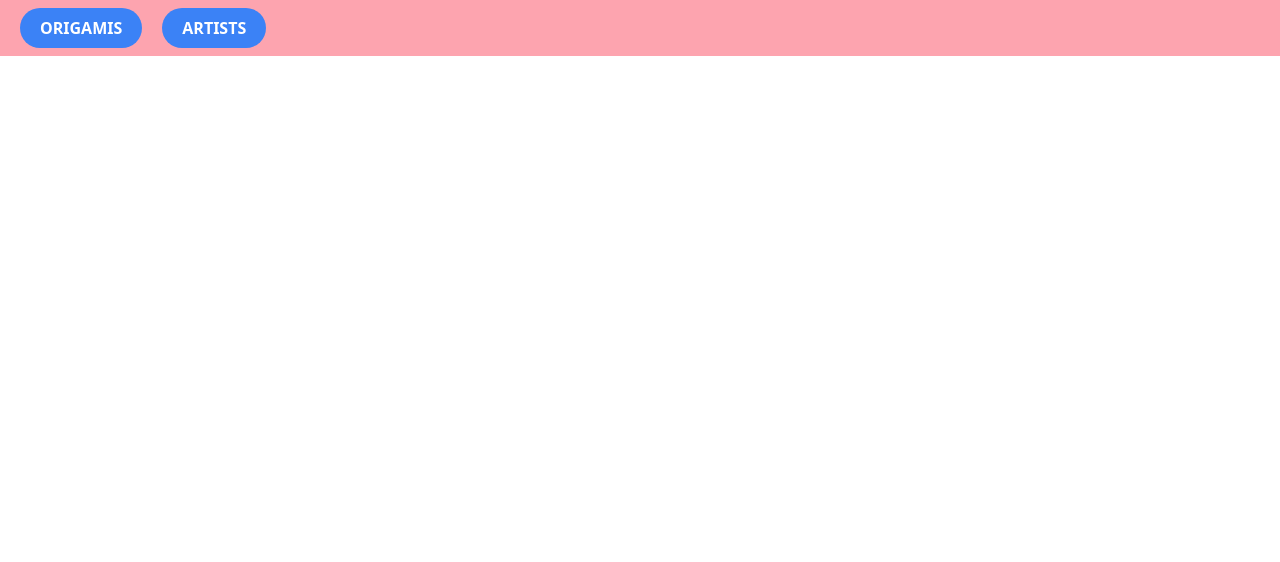
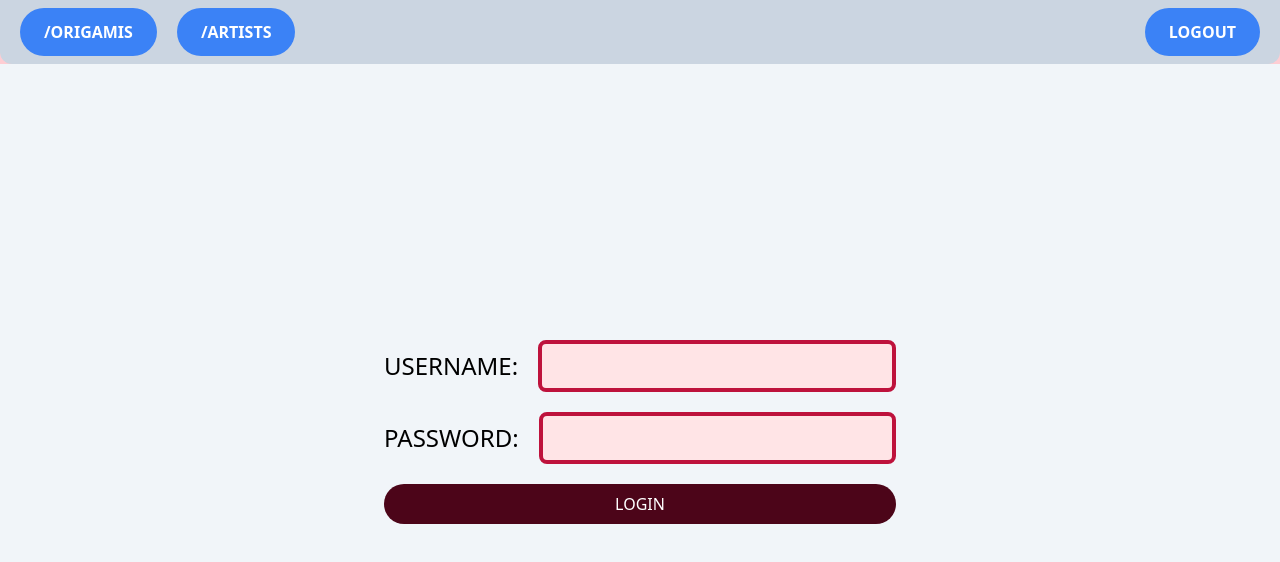
Before and after one commit to reberh00/Chocolate-Store, a React (Vite) app in the folder frontend/: page /login in a window 1280 px wide. Before the commit this address had no page. Shown: the top 562 px of the page. Built offline with nearby package versions, Linux system fonts and the light colour scheme.

Commit message:
Login form and auth context

```diff
--- a/frontend/src/App.jsx
+++ b/frontend/src/App.jsx
@@ -5,22 +5,48 @@ import UserSessionProvider from "./hooks/useUserSession";
 import { OrigamiDetails } from "./components/Origami/OrigamiDetails.jsx";
 import { OrigamiForm } from "./components/Origami/OrigamiForm.jsx";
 import { NavigationBar } from "./components/NavigationBar/NavigationBar.jsx";
+import { Login } from "./components/Login/Login.jsx";
 
 function App() {
   return (
     <Router>
       <UserSessionProvider>
-        <div className="w-screen h-screen overflow-hidden flex flex-col">
+        <div className="w-screen h-screen max-h-screen overflow-hidden flex flex-col bg-rose-200">
           <NavigationBar />
           <Routes>
-            <Route path="/origamis" element={<OrigamiList />} />
-            <Route path="/origamis/:origamiId" element={<OrigamiDetails />} />
-
-            <Route path="/origamis/create" element={<OrigamiForm />} />
+            <Route path="/login" element={<Login />} />
 
             <Route
+              path="/origamis"
+              element={
+                <ProtectedRoute>
+                  <OrigamiList />
+                </ProtectedRoute>
+              }
+            />
+            <Route
+              path="/origamis/:origamiId"
+              element={
+                <ProtectedRoute>
+                  <OrigamiDetails />
+                </ProtectedRoute>
+              }
+            />
+            <Route
+              path="/origamis/create"
+              element={
+                <ProtectedRoute>
+                  <OrigamiForm />
+                </ProtectedRoute>
+              }
+            />
+            <Route
               path="/origamis/:origamiId/update"
-              element={<OrigamiForm />}
+              element={
+                <ProtectedRoute>
+                  <OrigamiForm />
+                </ProtectedRoute>
+              }
             />
           </Routes>
         </div>
--- a/frontend/src/components/Login/Login.jsx
+++ b/frontend/src/components/Login/Login.jsx
@@ -8,52 +8,59 @@ export function Login() {
     handleSubmit,
     formState: { errors },
   } = useForm();
-  const { setUserSession } = useUserSession();
+  const { login } = useUserSession();
   const onSubmit = async (data) => {
-    const response = await axios.post("http://localhost:5555/users/login", {
-      userName: data.userName,
-      password: data.password,
+    const response = await axios.post(
+      "https://fuzzy-guide-7jgwrqp57pxf44r-5111.app.github.dev/users/login",
+      {
+        username: data.username,
+        password: data.password,
+      },
+    );
+    console.log(response);
+    login({
+      token: response.data.token,
+      username: response.data.username,
+      firstName: response.data.firstName,
+      role: response.data.role,
     });
-    console.log(response);
-    setUserSession(response.data.token);
   };
 
   return (
-    <div className="max-w-96 mx-auto">
-      <p className="text-3xl uppercase text-center">Login</p>
-
+    <div className="h-full w-full bg-slate-100">
       <form
-        className="flex flex-col space-y-5"
+        className="flex flex-col justify-center space-y-5 w-2/5 overflow-hidden m-auto h-full"
         onSubmit={handleSubmit(onSubmit)}
       >
-        <div className="flex flex-col">
-          <label className="text-2xl">Username</label>
+        <div className="flex flex-row items-center space-x-5">
+          <label className="text-2xl uppercase font-medium">Username:</label>
           <input
-            autoComplete={"on"}
-            className="bg-slate-200 p-2"
-            {...register("userName", { required: true })}
+            className="text-xl bg-rose-100 p-2 grow border-rose-700 border-4 rounded-lg"
+            {...register("username", { required: true })}
           />
-          {errors.userName && (
+          {errors.username && (
             <span className="text-red-600">Username is required!</span>
           )}
         </div>
 
-        <div className="flex flex-col">
-          <label className="text-2xl">Password</label>
+        <div className="flex flex-row items-center space-x-5">
+          <label className="text-2xl uppercase font-medium">Password:</label>
           <input
             type="password"
-            className="bg-slate-200 p-2"
+            className="text-xl bg-rose-100 p-2 grow border-rose-700 border-4 rounded-lg"
             {...register("password", { required: true })}
           />
           {errors.password && (
-            <span className="text-red-600">Password is required!</span>
+            <span className="text-red-600">Password of folds is required!</span>
           )}
         </div>
 
-        <input
-          className="bg-blue-500 p-2 font-medium text-white upercase"
+        <button
+          className="bg-rose-950 rounded-full uppercase p-2 font-medium text-white upercase w-full"
           type="submit"
-        />
+        >
+          Login
+        </button>
       </form>
     </div>
   );
--- a/frontend/src/components/NavigationBar/NavigationBar.jsx
+++ b/frontend/src/components/NavigationBar/NavigationBar.jsx
@@ -1,29 +1,45 @@
 import { useNavigate } from "react-router-dom";
+import { useUserSession } from "../../hooks/useUserSession";
 
 export function NavigationBar() {
   const navigate = useNavigate();
-  function handleChocolates() {
+  const { logout, userSession } = useUserSession();
+  function handleOrigamis() {
     navigate(`/origamis`);
   }
-  function handleManufacturers() {
+  function handleArtists() {
     navigate(`/artists`);
   }
 
   return (
-    <div className="shrink flex flex-row justify-start space-x-5 px-5 py-2 w-full bg-rose-300">
+    <div className="flex flex-row justify-between px-5 py-2 w-full rounded-b-xl bg-slate-300">
+      <div className="flex flex-row justify-start space-x-5">
         <button
-        className={`px-5 py-2 text-white bg-blue-500 font-bold rounded-full uppercase`}
-        onClick={handleChocolates}
+          className={`px-6 py-3 text-white bg-blue-500 font-bold rounded-full uppercase`}
+          onClick={handleOrigamis}
         >
-        Origamis
+          /Origamis
         </button>
 
         <button
-        className={`px-5 py-2 text-white bg-blue-500 font-bold rounded-full uppercase`}
-        onClick={handleManufacturers}
+          className={`px-6 py-3 text-white bg-blue-500 font-bold rounded-full uppercase`}
+          onClick={handleArtists}
         >
-        Artists
+          /Artists
         </button>
+      </div>
+
+      <div className="flex flex-row justify-end space-x-5">
+        <p className={`px-6 py-3 text-blue-800 font-bold uppercase`}>
+          {userSession?.username}
+        </p>
+        <button
+          className={`px-6 py-3 text-white bg-blue-500 font-bold rounded-full uppercase`}
+          onClick={() => logout()}
+        >
+          Logout
+        </button>
+      </div>
     </div>
   );
 }
--- a/frontend/src/components/Origami/OrigamiCard.jsx
+++ b/frontend/src/components/Origami/OrigamiCard.jsx
@@ -11,7 +11,7 @@ export function OrigamiCard({
   return (
     <button
       onClick={onSelectOrigami}
-      className={`flex flex-row items-center overflow-hidden mx-2 mb-3 w-[30rem] max-w-[30rem] min-w-[30rem] rounded-full bg-rose-100 hover:cursor-pointer hover:bg-rose-200 ${isSelected && "bg-slate-200"}`}
+      className={`flex flex-row items-center overflow-hidden mx-2 mb-3 w-[30rem] max-w-[30rem] min-w-[30rem] rounded-full bg-rose-100 hover:cursor-pointer hover:bg-rose-300 ${isSelected && "bg-rose-300"}`}
     >
       <img
         className="w-1/4 block"
--- a/frontend/src/components/Origami/OrigamiList.jsx
+++ b/frontend/src/components/Origami/OrigamiList.jsx
@@ -48,11 +48,11 @@ export function OrigamiList() {
   }
 
   return (
-    <div className="grow flex flex-col w-full h-5/6 justify-between items-center bg-slate-300">
-      <p className="grow py-5 text-4xl text-center font-medium text-rose-900 w-fit">
+    <div className="overflow-auto grow flex flex-col w-full justify-between items-center">
+      <p className="py-5 text-4xl text-center font-medium text-rose-900">
         Origamis
       </p>
-      <div className="flex flex-wrap mx-auto overflow-y-scroll justify-center w-3/4">
+      <div className="flex flex-wrap mx-auto overflow-y-scroll justify-center w-full">
         {origamis.map((item) => (
           <OrigamiCard
             key={item._id}
--- a/frontend/src/components/Protected/ProtectedRoute.jsx
+++ b/frontend/src/components/Protected/ProtectedRoute.jsx
@@ -3,9 +3,9 @@ import { Navigate } from "react-router-dom";
 import { useUserSession } from "../../hooks/useUserSession";
 
 export const ProtectedRoute = ({ children }) => {
-  const { getUserSession } = useUserSession();
+  const { userSession } = useUserSession();
 
-  if (!getUserSession()) {
+  if (!userSession) {
     return <Navigate to="/login" />;
   }
 
--- /dev/null
+++ b/frontend/src/components/Register/Register.jsx
@@ -0,0 +1,25 @@
+import axios from "axios";
+import { useForm } from "react-hook-form";
+import { useUserSession } from "../../hooks/useUserSession";
+
+export function SignUp() {
+  const {
+    register,
+    handleSubmit,
+    formState: { errors },
+  } = useForm();
+  const { setUserSession } = useUserSession();
+  const onSubmit = async (data) => {
+    const response = await axios.post("http://localhost:5555/users/signup", {
+      username: data.username,
+      firstName: data.firstName,
+      lastName: data.lastName,
+      email: data.email,
+      password: data.password,
+    });
+    console.log(response);
+    setUserSession(response.data.token);
+  };
+
+  return <></>;
+}
--- a/frontend/src/components/SignUp/SignUp.jsx
+++ /dev/null
@@ -1,96 +0,0 @@
-import axios from "axios";
-import { useForm } from "react-hook-form";
-import { useUserSession } from "../../hooks/useUserSession";
-
-export function SignUp() {
-  const {
-    register,
-    handleSubmit,
-    formState: { errors },
-  } = useForm();
-  const { setUserSession } = useUserSession();
-  const onSubmit = async (data) => {
-    const response = await axios.post("http://localhost:5555/users/signup", {
-      userName: data.userName,
-      firstName: data.firstName,
-      lastName: data.lastName,
-      email: data.email,
-      password: data.password,
-    });
-    console.log(response);
-    setUserSession(response.data.token);
-  };
-
-  return (
-    <div className="max-w-96 mx-auto">
-      <p className="text-3xl uppercase text-center">Sign up</p>
-
-      <form
-        className="flex flex-col space-y-5"
-        onSubmit={handleSubmit(onSubmit)}
-      >
-        <div className="flex flex-col">
-          <label className="text-2xl">Username</label>
-          <input
-            autoComplete={"on"}
-            className="bg-slate-200 p-2"
-            {...register("userName", { required: true })}
-          />
-          {errors.userName && (
-            <span className="text-red-600">Username is required!</span>
-          )}
-        </div>
-        <div className="flex flex-col">
-          <label className="text-2xl">First name</label>
-          <input
-            autoComplete={"on"}
-            className="bg-slate-200 p-2"
-            {...register("firstName", { required: true })}
-          />
-          {errors.firstName && (
-            <span className="text-red-600">First name is required!</span>
-          )}
-        </div>
-        <div className="flex flex-col">
-          <label className="text-2xl">Last name</label>
-          <input
-            autoComplete={"on"}
-            className="bg-slate-200 p-2"
-            {...register("lastName", { required: true })}
-          />
-          {errors.lastName && (
-            <span className="text-red-600">Last name is required!</span>
-          )}
-        </div>
-        <div className="flex flex-col">
-          <label className="text-2xl">Email</label>
-          <input
-            autoComplete={"on"}
-            className="bg-slate-200 p-2"
-            {...register("email", { required: true })}
-          />
-          {errors.email && (
-            <span className="text-red-600">Email is required!</span>
-          )}
-        </div>
-
-        <div className="flex flex-col">
-          <label className="text-2xl">Password</label>
-          <input
-            type="password"
-            className="bg-slate-200 p-2"
-            {...register("password", { required: true })}
-          />
-          {errors.password && (
-            <span className="text-red-600">Password is required!</span>
-          )}
-        </div>
-
-        <input
-          className="bg-blue-500 p-2 font-medium text-white upercase"
-          type="submit"
-        />
-      </form>
-    </div>
-  );
-}
--- a/frontend/src/hooks/useUserSession.jsx
+++ b/frontend/src/hooks/useUserSession.jsx
@@ -9,23 +9,24 @@ export function useUserSession() {
 
 export default function UserSessionProvider({ children }) {
   const navigate = useNavigate();
-  const setUserSession = (userSession) => {
-    window.localStorage.setItem("token", userSession);
-  };
+  const [userSession, setUserSession] = useState(
+    JSON.parse(window.localStorage.getItem("userSession")),
+  );
 
-  const logOut = () => {
-    window.localStorage.removeItem("token");
+  function login(newUserSession) {
+    window.localStorage.setItem("userSession", JSON.stringify(newUserSession));
+    setUserSession(newUserSession);
+    navigate("/origamis");
+  }
+
+  function logout() {
+    window.localStorage.removeItem("userSession");
+    setUserSession(null);
     navigate("/login");
-  };
-
-  const getUserSession = () => {
-    return window.localStorage.getItem("token");
-  };
+  }
 
   return (
-    <userSessionContext.Provider
-      value={{ getUserSession, setUserSession, logOut }}
-    >
+    <userSessionContext.Provider value={{ userSession, login, logout }}>
       {children}
     </userSessionContext.Provider>
   );
--- a/frontend/src/output.css
+++ b/frontend/src/output.css
@@ -604,10 +604,6 @@ video {
   aspect-ratio: 1 / 1;
 }
 
-.h-5\/6 {
-  height: 83.333333%;
-}
-
 .h-fit {
   height: -moz-fit-content;
   height: fit-content;
@@ -621,16 +617,16 @@ video {
   height: 100vh;
 }
 
+.max-h-screen {
+  max-height: 100vh;
+}
+
 .w-1\/3 {
   width: 33.333333%;
 }
 
 .w-1\/4 {
   width: 25%;
-}
-
-.w-3\/4 {
-  width: 75%;
 }
 
 .w-3\/5 {
@@ -658,6 +654,22 @@ video {
   width: 100vw;
 }
 
+.w-2\/5 {
+  width: 40%;
+}
+
+.w-1\/5 {
+  width: 20%;
+}
+
+.w-1\/2 {
+  width: 50%;
+}
+
+.w-2 {
+  width: 0.5rem;
+}
+
 .min-w-\[30rem\] {
   min-width: 30rem;
 }
@@ -672,10 +684,6 @@ video {
 
 .flex-auto {
   flex: 1 1 auto;
-}
-
-.shrink {
-  flex-shrink: 1;
 }
 
 .grow {
@@ -704,6 +712,10 @@ video {
 
 .justify-start {
   justify-content: flex-start;
+}
+
+.justify-end {
+  justify-content: flex-end;
 }
 
 .justify-center {
@@ -738,6 +750,10 @@ video {
   margin-bottom: calc(1.25rem * var(--tw-space-y-reverse));
 }
 
+.overflow-auto {
+  overflow: auto;
+}
+
 .overflow-hidden {
   overflow: hidden;
 }
@@ -762,8 +778,28 @@ video {
   border-radius: 0.5rem;
 }
 
-.rounded-md {
-  border-radius: 0.375rem;
+.rounded-xl {
+  border-radius: 0.75rem;
+}
+
+.rounded-l-full {
+  border-top-left-radius: 9999px;
+  border-bottom-left-radius: 9999px;
+}
+
+.rounded-r-full {
+  border-top-right-radius: 9999px;
+  border-bottom-right-radius: 9999px;
+}
+
+.rounded-b-full {
+  border-bottom-right-radius: 9999px;
+  border-bottom-left-radius: 9999px;
+}
+
+.rounded-b-xl {
+  border-bottom-right-radius: 0.75rem;
+  border-bottom-left-radius: 0.75rem;
 }
 
 .border-4 {
@@ -775,11 +811,6 @@ video {
   border-color: rgb(190 18 60 / var(--tw-border-opacity, 1));
 }
 
-.bg-amber-500 {
-  --tw-bg-opacity: 1;
-  background-color: rgb(245 158 11 / var(--tw-bg-opacity, 1));
-}
-
 .bg-blue-300 {
   --tw-bg-opacity: 1;
   background-color: rgb(147 197 253 / var(--tw-bg-opacity, 1));
@@ -788,11 +819,6 @@ video {
 .bg-blue-500 {
   --tw-bg-opacity: 1;
   background-color: rgb(59 130 246 / var(--tw-bg-opacity, 1));
-}
-
-.bg-blue-900 {
-  --tw-bg-opacity: 1;
-  background-color: rgb(30 58 138 / var(--tw-bg-opacity, 1));
 }
 
 .bg-purple-300 {
@@ -850,29 +876,9 @@ video {
   background-color: rgb(203 213 225 / var(--tw-bg-opacity, 1));
 }
 
-.bg-blue-400 {
-  --tw-bg-opacity: 1;
-  background-color: rgb(96 165 250 / var(--tw-bg-opacity, 1));
-}
-
-.bg-blue-600 {
-  --tw-bg-opacity: 1;
-  background-color: rgb(37 99 235 / var(--tw-bg-opacity, 1));
-}
-
 .bg-rose-300 {
   --tw-bg-opacity: 1;
   background-color: rgb(253 164 175 / var(--tw-bg-opacity, 1));
-}
-
-.bg-rose-400 {
-  --tw-bg-opacity: 1;
-  background-color: rgb(251 113 133 / var(--tw-bg-opacity, 1));
-}
-
-.bg-slate-400 {
-  --tw-bg-opacity: 1;
-  background-color: rgb(148 163 184 / var(--tw-bg-opacity, 1));
 }
 
 .p-2 {
@@ -894,8 +900,14 @@ video {
   padding-bottom: 1.25rem;
 }
 
-.pt-2 {
-  padding-top: 0.5rem;
+.px-6 {
+  padding-left: 1.5rem;
+  padding-right: 1.5rem;
+}
+
+.py-3 {
+  padding-top: 0.75rem;
+  padding-bottom: 0.75rem;
 }
 
 .text-left {
@@ -963,6 +975,16 @@ video {
   color: rgb(255 255 255 / var(--tw-text-opacity, 1));
 }
 
+.text-blue-500 {
+  --tw-text-opacity: 1;
+  color: rgb(59 130 246 / var(--tw-text-opacity, 1));
+}
+
+.text-blue-800 {
+  --tw-text-opacity: 1;
+  color: rgb(30 64 175 / var(--tw-text-opacity, 1));
+}
+
 .hover\:cursor-pointer:hover {
   cursor: pointer;
 }
@@ -971,3 +993,8 @@ video {
   --tw-bg-opacity: 1;
   background-color: rgb(254 205 211 / var(--tw-bg-opacity, 1));
 }
+
+.hover\:bg-rose-300:hover {
+  --tw-bg-opacity: 1;
+  background-color: rgb(253 164 175 / var(--tw-bg-opacity, 1));
+}
```
Also changed, not shown: frontend/src/components/Origami/OrigamiService.js (+15 -7 lines). Lines whose indentation alone changed are shown as unchanged.
